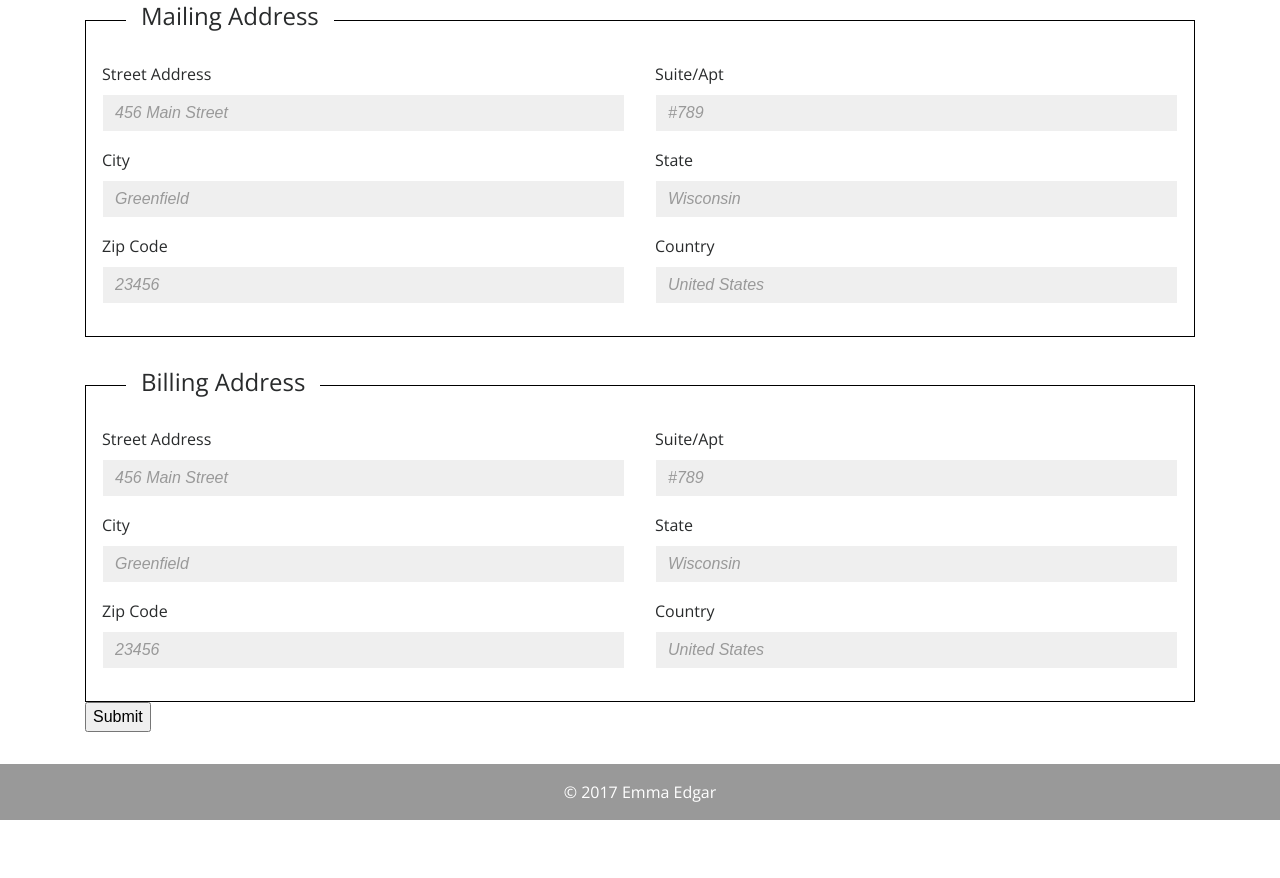
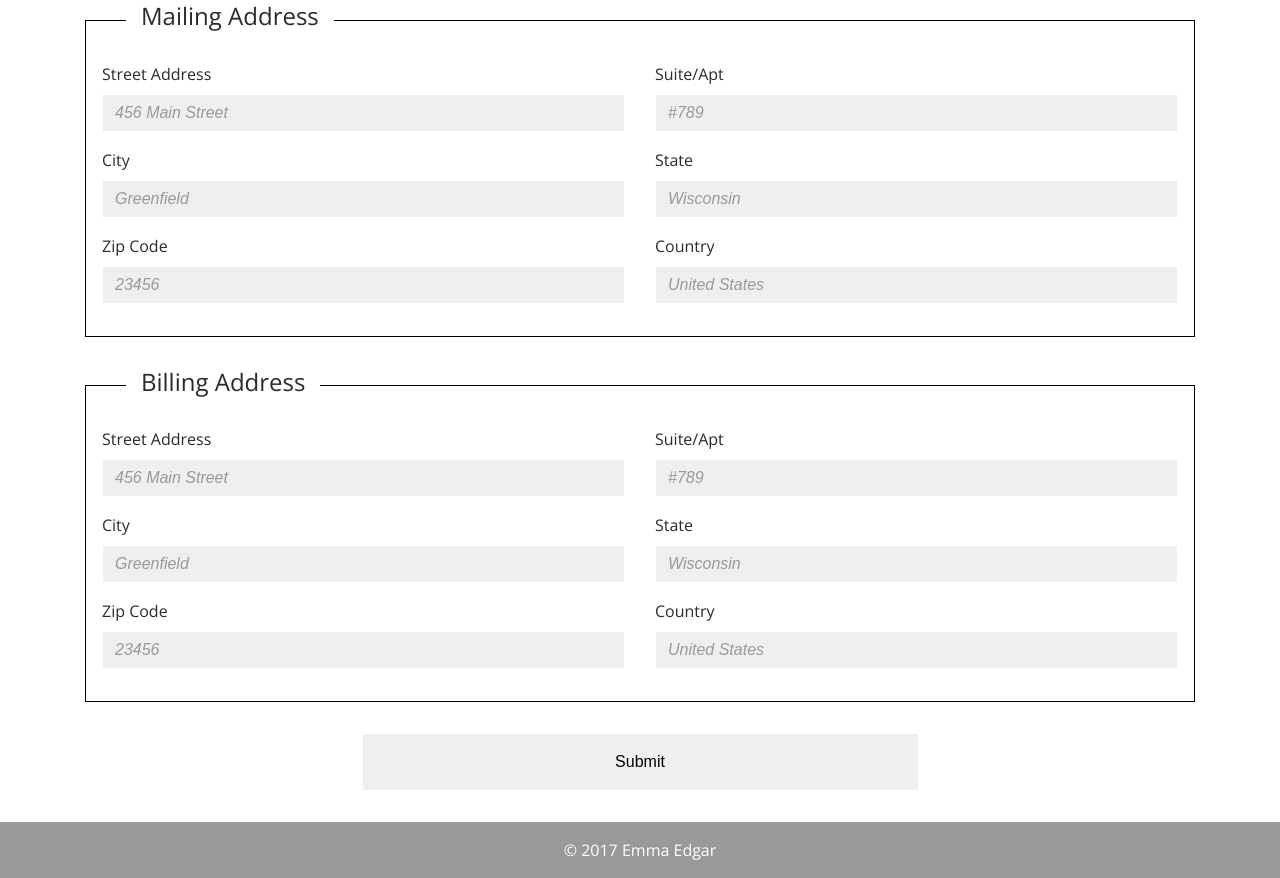
Before and after one commit to the-emz/AccuLynx-Code-Challenge, a plain HTML site: page index.html in a window 1280 px wide. Shown: the part 967-1845 px from the top of the page. Before the commit the page ends 1787 px from the top, so only its background shows below. Drawn offline with nearby package versions, Linux system fonts and the light colour scheme; files that its build step writes are made by us from their sources; a script that the page names is missing; a web font is replaced by a local one.

Commit message:
style submit button

```diff
--- a/assets/styles/forms.scss
+++ b/assets/styles/forms.scss
@@ -26,3 +26,21 @@ input.form-control {
     border: solid 1px;
   }
 }
+.form-footer{
+  margin-top: 2em;
+  text-align: center;
+
+  button[type="submit"]{
+    background: #efefef;
+    border: none;
+    padding: 1em 2em;
+    max-width: 50%;
+    width: 100%;
+
+    &:hover {
+      background-color: #999999;
+      color: #ffffff;
+      cursor: pointer;
+    }
+  }
+}
```
